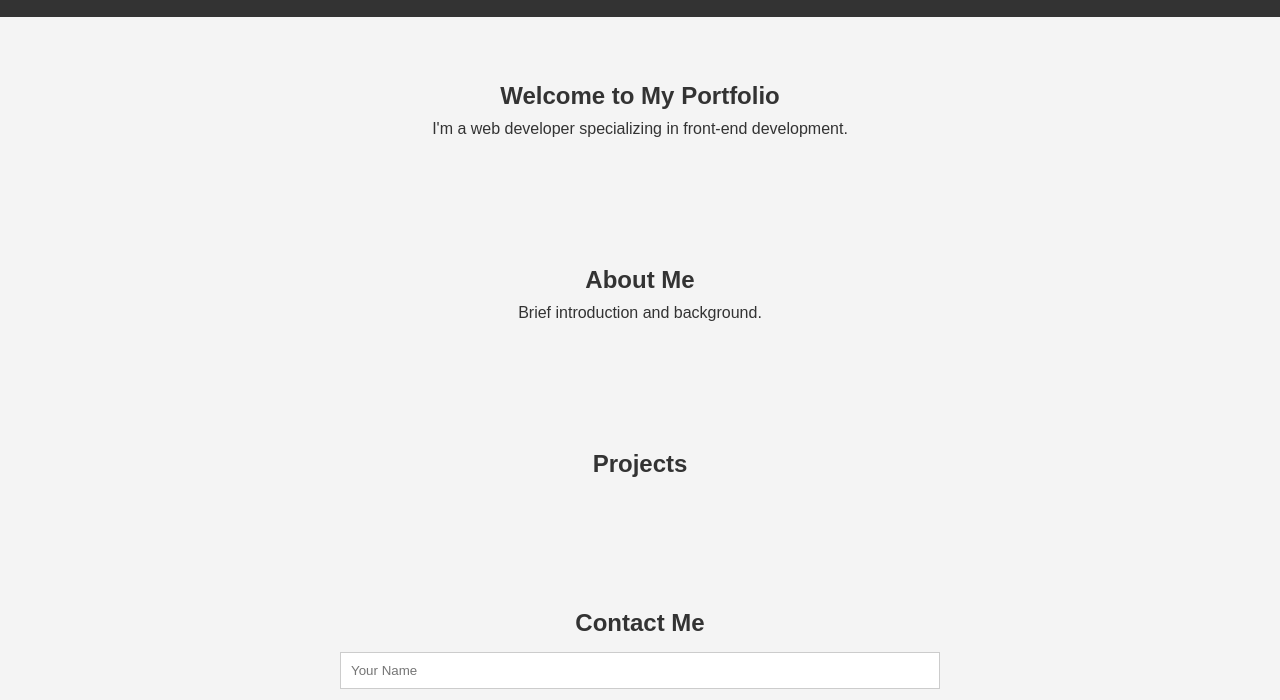
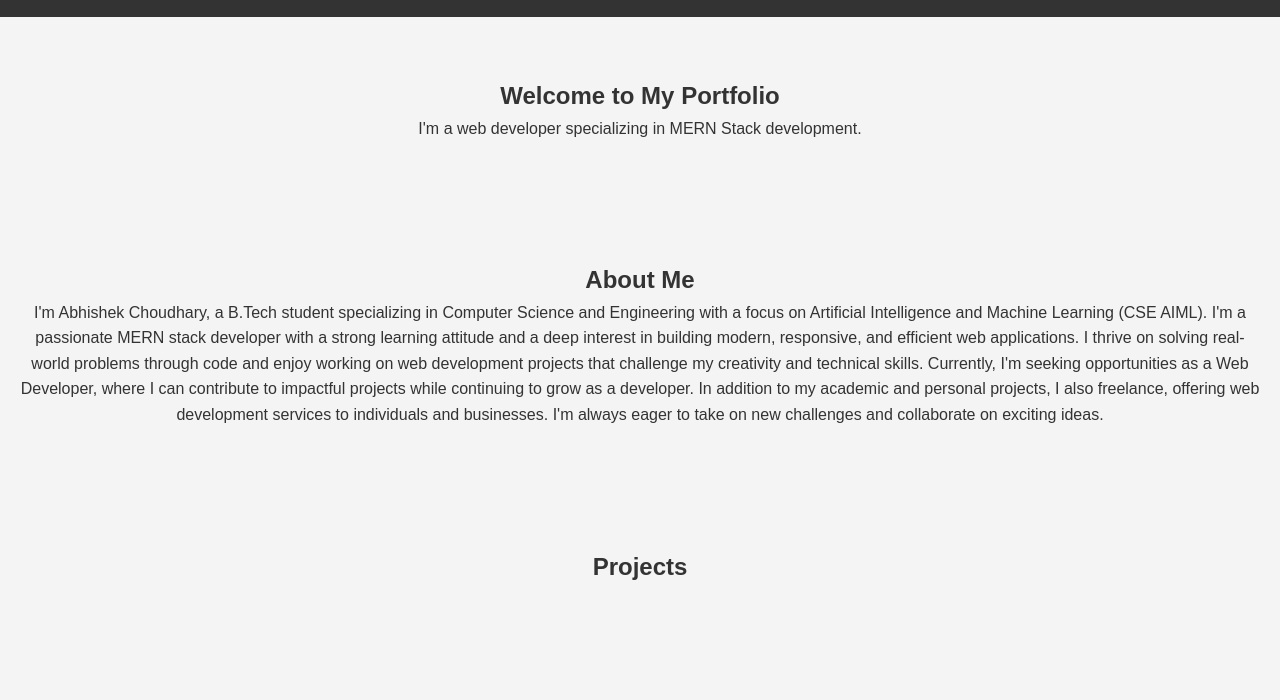
Before and after one commit to abhishek-c-7/PORTFOLIO, a plain HTML site: page index.html in a window 1280 px wide. Shown: the part 100-800 px from the top of the page. Drawn offline with Linux system fonts and the light colour scheme.

Commit message:
Update index.html

```diff
--- a/index.html
+++ b/index.html
@@ -21,12 +21,16 @@
 
   <section id="home">
     <h1>Welcome to My Portfolio</h1>
-    <p>I'm a web developer specializing in front-end development.</p>
+    <p>I'm a web developer specializing in MERN Stack development.</p>
   </section>
 
   <section id="about">
     <h2>About Me</h2>
-    <p>Brief introduction and background.</p>
+    <p>I'm Abhishek Choudhary, a B.Tech student specializing in Computer Science and Engineering with a focus on Artificial Intelligence and Machine Learning (CSE AIML). I'm a passionate MERN stack developer with a strong learning attitude and a deep interest in building modern, responsive, and efficient web applications.
+
+I thrive on solving real-world problems through code and enjoy working on web development projects that challenge my creativity and technical skills. Currently, I'm seeking opportunities as a Web Developer, where I can contribute to impactful projects while continuing to grow as a developer.
+
+In addition to my academic and personal projects, I also freelance, offering web development services to individuals and businesses. I'm always eager to take on new challenges and collaborate on exciting ideas.</p>
   </section>
 
   <section id="projects">
```
